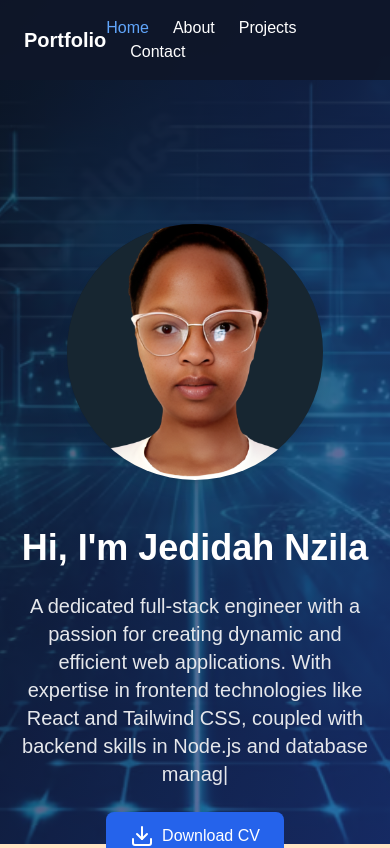
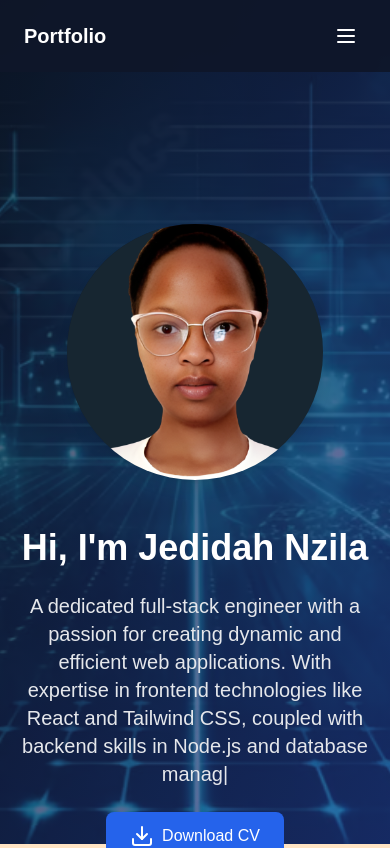
Before and after one commit to jedidahnzila/portfolio_Frontend, a React (Create React App) app: page / in a window 390 px wide. Shown: the top 848 px of the page. Built offline with nearby package versions, Linux system fonts and the light colour scheme.

Commit message:
added an hamburger menu for smaller sized screens

```diff
--- a/src/components/index.js
+++ b/src/components/index.js
@@ -1,5 +1,5 @@
 import React, { useState, useEffect } from 'react';
-import { Download, Github, Linkedin, Mail,  Globe } from 'lucide-react';
+import { Download, Github, Linkedin, Mail,  Globe ,Menu,X} from 'lucide-react';
 import backgroundimage from '../assets/backgroundimage.avif';
 import profilepic from '../assets/myprofilepic_enhanced-Photoroom.png';
 import ecommercewebimage from '../assets/ecommerceweb.png';
@@ -23,6 +23,7 @@ const Portfolio = () => {
   const fullText = "A dedicated full-stack engineer with a passion for creating dynamic and efficient web applications. With expertise in frontend technologies like React and Tailwind CSS, coupled with backend skills in Node.js and database management, I bring ideas to life through clean, scalable code.";
   const [displayText, setDisplayText] = useState('');
   const [index, setIndex] = useState(0);
+  const [isMenuOpen, setIsMenuOpen] = useState(false);
 
   useEffect(() => {
     if (index < fullText.length) {
@@ -46,6 +47,9 @@ const Portfolio = () => {
         behavior: 'smooth'
       });
     }
+  };
+  const toggleMenu = () => {
+  setIsMenuOpen(!isMenuOpen);
 };
 
   // Intersection Observer for active section
@@ -132,12 +136,45 @@ const Portfolio = () => {
        <nav className="bg-slate-900/95 text-white py-4 px-6 fixed w-full z-50">
   <div className="max-w-9xl mx-auto flex justify-between items-center">
     <div className="text-xl font-bold">Portfolio</div>
-          <div className="space-x-6">
+
+    {/* Hamburger Menu Button - Only visible on small screens */}
+    <button
+      className="md:hidden p-2 hover:bg-slate-800 rounded-lg transition-colors"
+      onClick={toggleMenu}
+      aria-label="Toggle menu"
+    >
+      {isMenuOpen ? <X size={24} /> : <Menu size={24} />}
+    </button>
+
+    {/* Desktop Navigation Links */}
+    <div className="hidden md:flex space-x-6">
       {['home', 'about', 'projects', 'contact'].map((section) => (
         <button
           key={section}
           onClick={() => scrollToSection(section)}
           className={`hover:text-blue-400 transition-colors capitalize ${
+            activeSection === section ? 'text-blue-400' : ''
+          }`}
+        >
+          {section}
+        </button>
+      ))}
+    </div>
+  </div>
+
+  {/* Mobile Navigation Menu */}
+  <div className={`md:hidden absolute top-full left-0 w-full bg-slate-900/95 transition-all duration-300 ${
+    isMenuOpen ? 'max-h-64 opacity-100' : 'max-h-0 opacity-0 invisible'
+  }`}>
+    <div className="flex flex-col space-y-4 px-6 py-4">
+      {['home', 'about', 'projects', 'contact'].map((section) => (
+        <button
+          key={section}
+          onClick={() => {
+            scrollToSection(section);
+            setIsMenuOpen(false);
+          }}
+          className={`text-left hover:text-blue-400 transition-colors capitalize ${
             activeSection === section ? 'text-blue-400' : ''
           }`}
         >
@@ -404,78 +441,9 @@ const Portfolio = () => {
         </div>
       </div>
 <hr className="border-white-700 max-w-3xl mx-auto shadow-md shadow-white-800 " />
+
 {/* contactform section */}
 <ContactForm></ContactForm>
-        {/* Contact Page Content */}
-      {/* <div className="flex-grow relative z-1 pt-20" id='contact'>
-        <div className="max-w-7xl mx-auto px-6 py-0">
-          <div className="text-center mb-12 opacity-0 animate-fade-up">
-            <h1 className="text-4xl font-bold text-white mb-4">Get in Touch</h1>
-            <p className="text-gray-300 text-lg max-w-2xl mx-auto leading-relaxed">
-              Whether you're interested in collaboration opportunities, have questions about my work, or just want to connect, I'm always eager to engage in meaningful conversations. As a full-stack developer, I'm particularly excited to discuss innovative web solutions, potential projects, or share insights about technology. You can reach out through this form or connect with me directly on LinkedIn. I strive to respond to all messages within 24-48 hours and look forward to hearing your ideas, questions, or opportunities to create something amazing together.
-            </p>
-          </div>
-
-          <form
-            onSubmit={handleSubmit}
-            className="relative group opacity-0 animate-slide-up"
-          >
-            <div className="absolute -inset-0.5 bg-gradient-to-r from-blue-500/50 to-purple-500/50 rounded-lg blur opacity-75 group-hover:opacity-100 transition duration-1000"></div>
-            <div className="relative bg-slate-800/50 backdrop-blur-sm p-8 rounded-lg shadow-xl space-y-6">
-              <div className="space-y-2">
-                <label htmlFor="name" className="block text-gray-200 font-medium">
-                  Name
-                </label>
-                <input
-                  type="text"
-                  id="name"
-                  value={formState.name}
-                  onChange={handleChange}
-                  className="w-full bg-white/10 border border-gray-600 rounded-lg p-3 text-white focus:ring-2 focus:ring-blue-500 focus:border-transparent transition-all"
-                  placeholder="Your Name"
-                />
-              </div>
-
-              <div className="space-y-2">
-                <label htmlFor="email" className="block text-gray-200 font-medium">
-                  Email
-                </label>
-                <input
-                  type="email"
-                  id="email"
-                  value={formState.email}
-                  onChange={handleChange}
-                  className="w-full bg-white/10 border border-gray-600 rounded-lg p-3 text-white focus:ring-2 focus:ring-blue-500 focus:border-transparent transition-all"
-                  placeholder="Your Email"
-                />
-              </div>
-
-              <div className="space-y-2">
-                <label htmlFor="message" className="block text-gray-200 font-medium">
-                  Message
-                </label>
-                <textarea
-                  id="message"
-                  value={formState.message}
-                  onChange={handleChange}
-                  className="w-full bg-white/10 border border-gray-600 rounded-lg p-3 text-white focus:ring-2 focus:ring-blue-500 focus:border-transparent transition-all"
-                  rows="6"
-                  placeholder="Your Message"
-                ></textarea>
-              </div>
-
-              <button
-                type="submit"
-                className="group w-full bg-gradient-to-r from-blue-600 to-purple-600 text-white px-6 py-3 rounded-lg hover:from-blue-700 hover:to-purple-700 transition-all duration-300 flex items-center justify-center gap-2"
-              >
-                <span>Send Message</span>
-                <Send className="w-5 h-5 group-hover:translate-x-1 transition-transform" />
-              </button>
-            </div>
-          </form>
-        </div>
-      </div>
-      </div> */}
 
       {/* Footer */}
       <footer className="bg-slate-900/95 text-white py-8 relative z-10">
```
Lines whose indentation alone changed are shown as unchanged.
